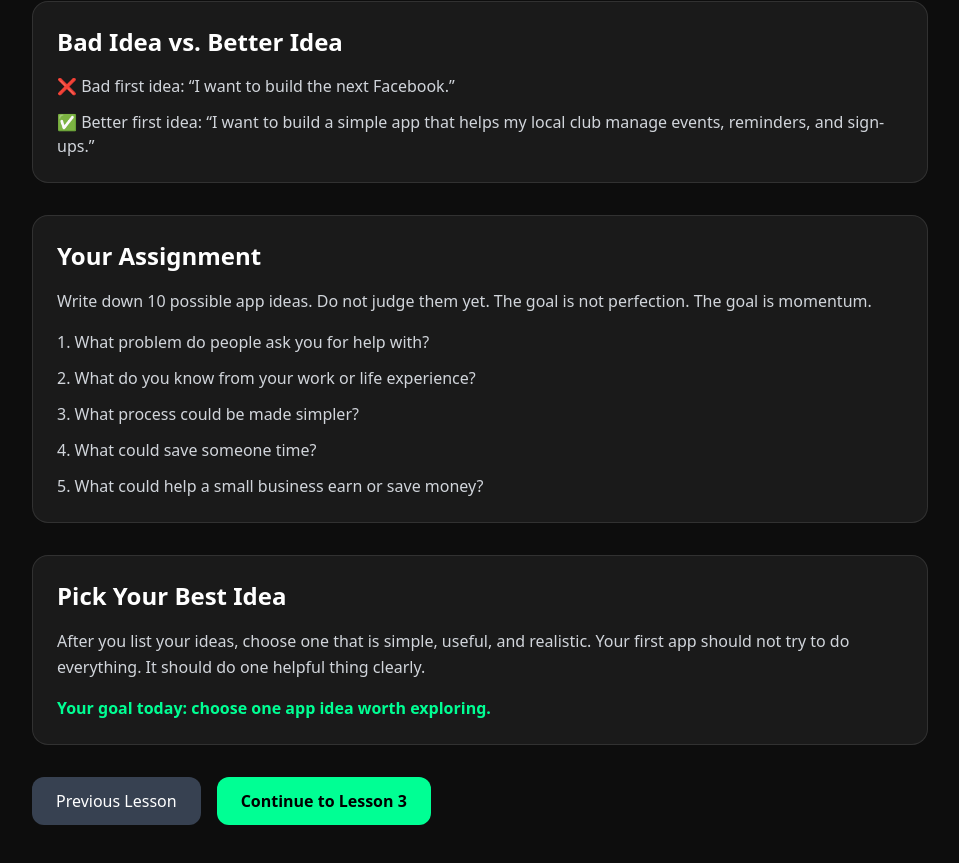
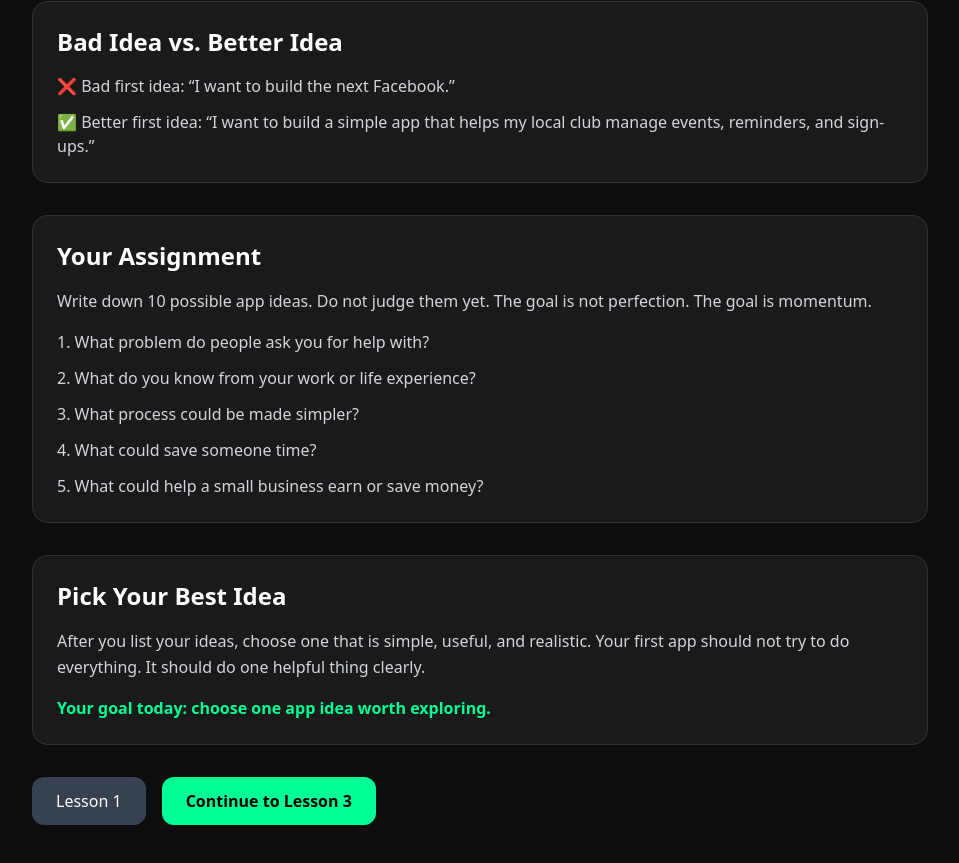
Before and after one commit to myapptly/apptly-website, a Next.js app: page /lesson-2 in a window 1280 px wide. Shown: the part 757-1620 px from the top of the page, without its empty margins (160-1119 px from the left). Built offline with nearby package versions, Linux system fonts and the light colour scheme.

Commit message:
lesson 2 update

```diff
--- a/app/lesson-2/page.tsx
+++ b/app/lesson-2/page.tsx
@@ -78,7 +78,7 @@ export default function Lesson2() {
 
         <div className="flex flex-wrap gap-4">
           <a href="/lesson-1" className="bg-gray-700 px-6 py-3 rounded-xl">
-            Previous Lesson
+            Lesson 1
           </a>
 
           <a href="/lesson-3" className="bg-[#00FF94]  text-black font-bold px-6 py-3 rounded-xl">
```
